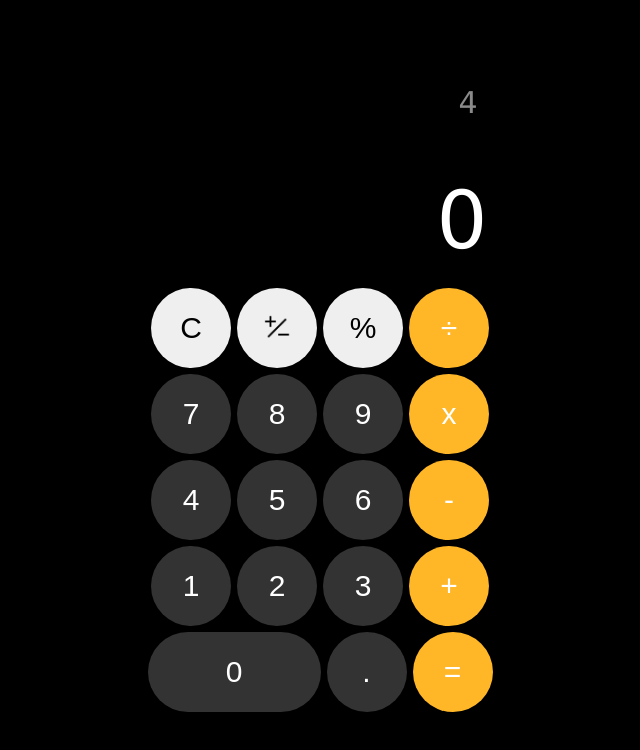
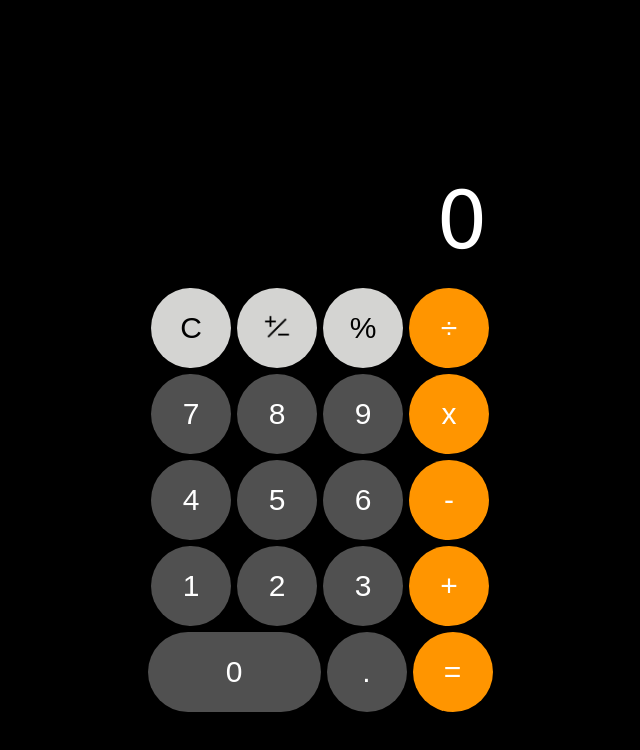
Before and after one commit to ruanpablo-777/calculator, a plain HTML site: page index.html in a window 1280 px wide. Shown: the whole page, without its empty margins (320-960 px from the left). Drawn offline with Linux system fonts and the light colour scheme.

Commit message:
four version doing some adjusts

```diff
--- a/index.html
+++ b/index.html
@@ -9,38 +9,38 @@
 <body>
     <div id="container">
         <div id="calculator">
-            <div id="res">4</div>
+            <div id="res"></div>
             <div id="input">
                 <input type="text" id="input-number" value="0">
             </div>
             <div class="lineOne">
-                <button class="buttons" value="C" onclick="deleteC()">C</button>
-                <button class="buttons" value="%" onclick="calcular()"><img src="assets/mais-menos.png" alt=""></button>
-                <button class="buttons" value="%" onclick="percentage()">%</button>
-                <button class="buttons" value="&divide;" style="background-color: rgb(255, 183, 40); color: white;" onclick="division()">&divide;</button>
+                <button class="buttons-simbol" value="C" onclick="deleteC()">C</button>
+                <button class="buttons-simbol" value="%" onclick="plusMinus()"><img src="assets/mais-menos.png" alt=""></button>
+                <button class="buttons-simbol" value="%" onclick="percentage()">%</button>
+                <button class="buttons-operator" value="&divide;"  onclick="division()">&divide;</button>
             </div>
             <div class="lineOne">
-                <button class="buttons"  value="7" style="background-color: #333; color: white;" onclick="clickNumber(7)">7</button>
-                <button class="buttons"  value="8" style="background-color: #333; color: white;" onclick="clickNumber(8)">8</button>
-                <button class="buttons"  value="9" style="background-color: #333; color: white;" onclick="clickNumber(9)">9</button>
-                <button class="buttons" value="x" style="background-color: rgb(255, 183, 40); color: white;" onclick="multiplication()">x</button>
+                <button class="buttons"   value="7" onclick="clickNumber(7)">7</button>
+                <button class="buttons"   value="8" onclick="clickNumber(8)">8</button>
+                <button class="buttons"   value="9" onclick="clickNumber(9)">9</button>
+                <button class="buttons-operator"  value="x"  onclick="multiplication()">x</button>
             </div>
             <div class="lineOne">
-                <button class="buttons"  value="4" style="background-color: #333; color: white;" onclick="clickNumber(4)">4</button>
-                <button class="buttons"  value="5" style="background-color: #333; color: white;" onclick="clickNumber(5)">5</button>
-                <button class="buttons"  value="6" style="background-color: #333; color: white;" onclick="clickNumber(6)">6</button>
-                <button class="buttons" value="-" style="background-color: rgb(255, 183, 40); color: white;" onclick="subtraction()">-</button>
+                <button class="buttons"  value="4" onclick="clickNumber(4)">4</button>
+                <button class="buttons"  value="5" onclick="clickNumber(5)">5</button>
+                <button class="buttons"  value="6" onclick="clickNumber(6)">6</button>
+                <button class="buttons-operator" value="-"  onclick="subtraction()">-</button>
             </div>
             <div class="lineOne">
-                <button class="buttons"  value="1" style="background-color: #333; color: white;" onclick="clickNumber(1)">1</button>
-                <button class="buttons"  value="2" style="background-color: #333; color: white;" onclick="clickNumber(2)">2</button>
-                <button class="buttons"  value="3" style="background-color: #333; color: white;" onclick="clickNumber(3)">3</button>
-                <button class="buttons" value="+" style="background-color: rgb(255, 183, 40); color: white;" onclick="addition()">+</button>
+                <button class="buttons"  value="1" onclick="clickNumber(1)">1</button>
+                <button class="buttons"  value="2" onclick="clickNumber(2)">2</button>
+                <button class="buttons"  value="3" onclick="clickNumber(3)">3</button>
+                <button class="buttons-operator" value="+"  onclick="addition()">+</button>
             </div>
             <div class="lineOne">
-                <button class="buttons" id="button-zero" style="background-color: #333; color: white;" value="0" onclick="clickNumber(0)">0</button>
-                <button class="buttons" style="background-color: #333; color: white;" value="." onclick="calcular()">.</button>
-                <button class="buttons" value="=" style="background-color: rgb(255, 183, 40); color: white;" onclick="operation()">=</button>
+                <button class="buttons" id="button-zero" value="0" onclick="clickNumber(0)">0</button>
+                <button class="buttons" value="." onclick="clickNumber('.')">.</button>
+                <button class="buttons-operator" value="="  onclick="operation()">=</button>
 
             </div>
 
--- a/script.js
+++ b/script.js
@@ -1,6 +1,5 @@
 let input = document.getElementById('input-number')
 let showExpression = document.getElementById('res')
-
 let array = ['']
 function clickNumber(value) {
     array[array.length - 1] += value
@@ -17,28 +16,27 @@ function addition() {
     }
 }
 function subtraction() {
-    if (array[array.length - 1] == "") {
-        array[array.length - 1] = ""
-    } else {
+    if (input.value == '0' || array[array.length - 1] != "") {
         array.push('-', '')
+    }
         console.log(array)
-    }
 }
+
 function multiplication() {
     if (array[array.length - 1] == "") {
         array[array.length - 1] = ""
     } else {
-    array.push('*', '')
-    console.log(array)
+        array.push('*', '')
+        console.log(array)
     }
 }
 function division() {
     if (array[array.length - 1] == "") {
         array[array.length - 1] = ""
     } else {
-    array.push('/', '')
+        array.push('/', '')
 
-    console.log(array)
+        console.log(array)
     }
 }
 
@@ -51,15 +49,31 @@ function deleteC() {
     console.log(array)
 }
 
+function plusMinus() {
+    let lastElementArray = array[array.length - 1]
+    if (Math.sign(lastElementArray) == -1 || Math.sign( array[array.length - 3]) == -1) {
+        array[array.length - 1] = eval((`${lastElementArray} * (- 1)`).toString())
+        input.value = array[array.length - 1]
+        console.log('pstv',lastElementArray)
+        console.log(array[array.length - 3])
+    } else {
+        array[array.length - 1] = eval((`${lastElementArray} * (- 1)`).toString())
+        input.value = array[array.length - 1]
+        console.log('pstv',lastElementArray)
+    }
+}
+
 function percentage() {
     if (array[array.length - 1] == "") {
         array[array.length - 1] = ""
     } else {
-    array.push('/', '100')
-    input.value += '%'
+        let percentageResult = (array[array.length - 1] / 100).toString()
+        array[array.length - 1] = percentageResult
+        input.value = percentageResult
+        console.log('perce', (array[array.length - 1] / 100).toFixed(1))
 
-    console.log(array)
-    console.log('value ',input.value)
+        console.log(array)
+        console.log('value ', input.value)
     }
 }
 
--- a/style.css
+++ b/style.css
@@ -15,7 +15,7 @@ body {
 }
 
 #container {
-    background-color: rgb(0, 0, 0);
+    background-color: #000000;
     width: 100vw;
     height: 100vh;
     display: flex;
@@ -63,6 +63,36 @@ body {
 .lineOne {
     display: flex;
 }
+.buttons-simbol {
+    width: 80px;
+    height: 80px;
+    border-radius: 50%;
+    margin: 3px;
+    font-size: 30px;
+    border: none;
+    display: flex;
+    justify-content: center;
+    align-items: center;
+    background-color: #D4D4D2;
+
+}
+.buttons-operator {
+    width: 80px;
+    height: 80px;
+    border-radius: 50%;
+    margin: 3px;
+    font-size: 30px;
+    border: none;
+    display: flex;
+    justify-content: center;
+    align-items: center;
+    background-color: #FF9500;
+    color: white;
+
+}
+.buttons-operator:active {
+    background-color: #CC7A00;
+}
 
 .buttons {
     width: 80px;
@@ -74,7 +104,12 @@ body {
     display: flex;
     justify-content: center;
     align-items: center;
+    background-color: #505050;
+    color: white;
 
+}
+.buttons:active {
+    background-color: #737373;
 }
 
 
```
